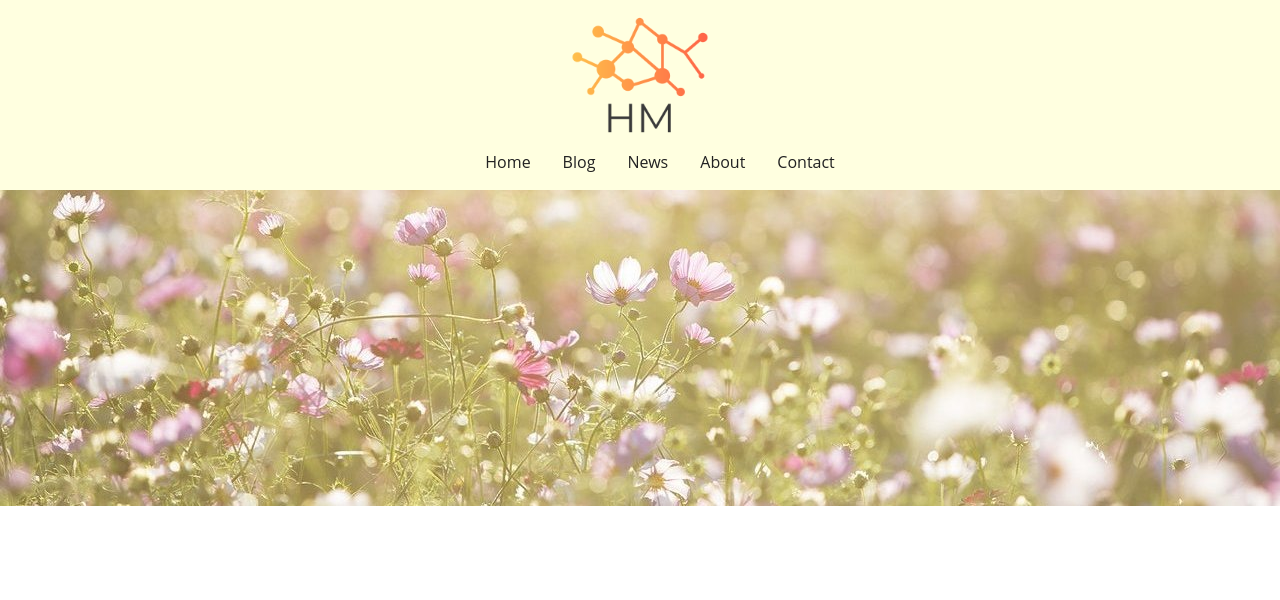
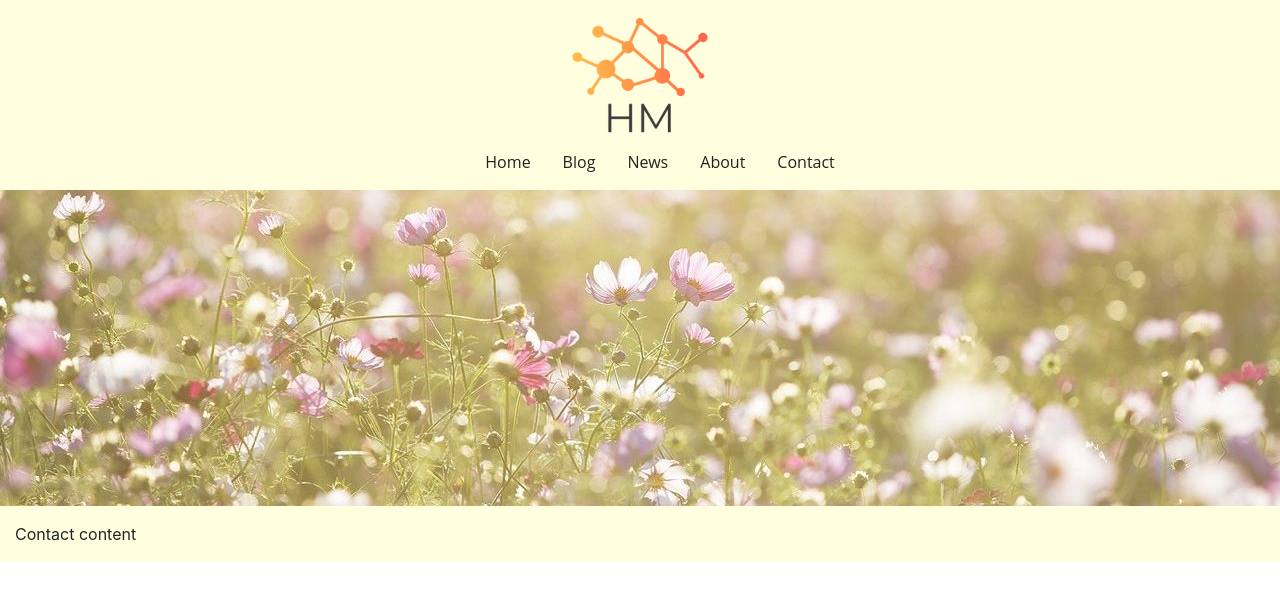
Before and after one commit to lakrista/blog-demo-app, a React (Create React App) app: page /contact in a window 1280 px wide. Shown: the top 600 px of the page. Built offline with nearby package versions, Linux system fonts and the light colour scheme.

Commit message:
add route for Contact

```diff
--- /dev/null
+++ b/src/component/Contact.jsx
@@ -0,0 +1,10 @@
+import React from "react";
+
+const Contact = (props) => {
+
+    return <div className="container-fluid">
+        <div>Contact content</div>
+    </div>
+};
+
+export default Contact;
--- a/src/component/Content.jsx
+++ b/src/component/Content.jsx
@@ -3,6 +3,7 @@ import MainImage from "./MainImage";
 import {Route, Switch} from "react-router-dom";
 import About from "./About";
 import LastArticles from "./LastArticles";
+import Contact from "./Contact";
 
 const Content = () => {
 
@@ -11,6 +12,7 @@ const Content = () => {
         <Switch>
             <Route exact path='/' component={LastArticles}/>
             <Route path='/about' component={About}/>
+            <Route path='/contact' component={Contact}/>
         </Switch>
     </div>
 };
--- a/src/component/Navbar.jsx
+++ b/src/component/Navbar.jsx
@@ -7,7 +7,7 @@ const Navbar = () => {
 			<a href="some"><li>Blog</li></a>
 			<a href="some"><li>News</li></a>
 			<a href="/about"><li>About</li></a>
-			<a href="some"><li>Contact</li></a>
+			<a href="/contact"><li>Contact</li></a>
 		</ul>
 	</nav>
 };
```
